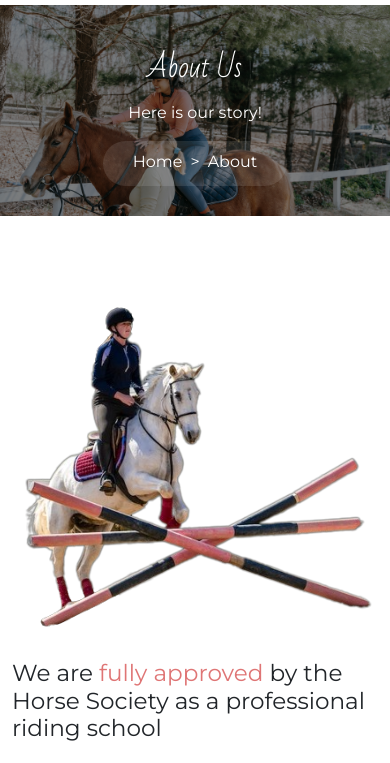
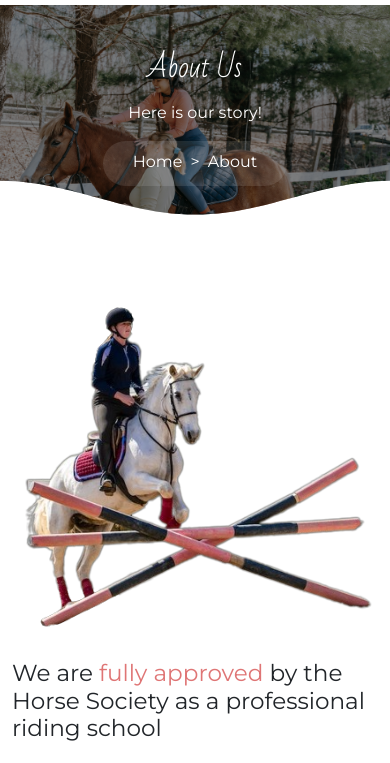
Before and after one commit to zokag/SpiritRanch, a plain HTML site: page about.html in a window 390 px wide. Shown: the part 81-844 px from the top of the page. Drawn offline with nearby package versions, Linux system fonts and the light colour scheme; a web font is replaced by a local one.

Commit message:
Update responsive.css

```diff
--- a/assets/css/responsive.css
+++ b/assets/css/responsive.css
@@ -1,5 +1,5 @@
 @media screen and (max-width: 991px){
-    .cover1{
+    .cover1 #cover{
         clip-path: none;
 
     }
```
